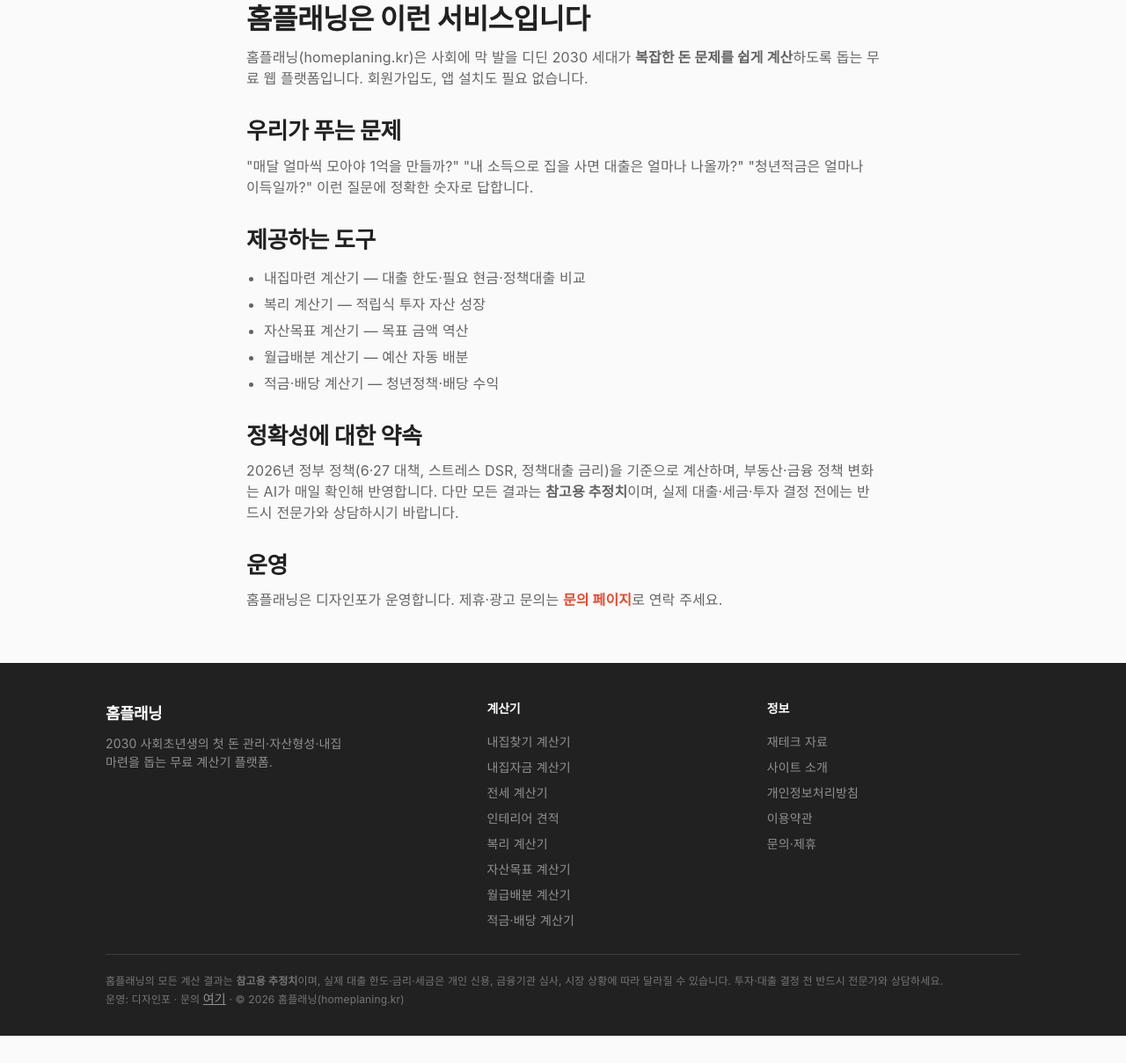
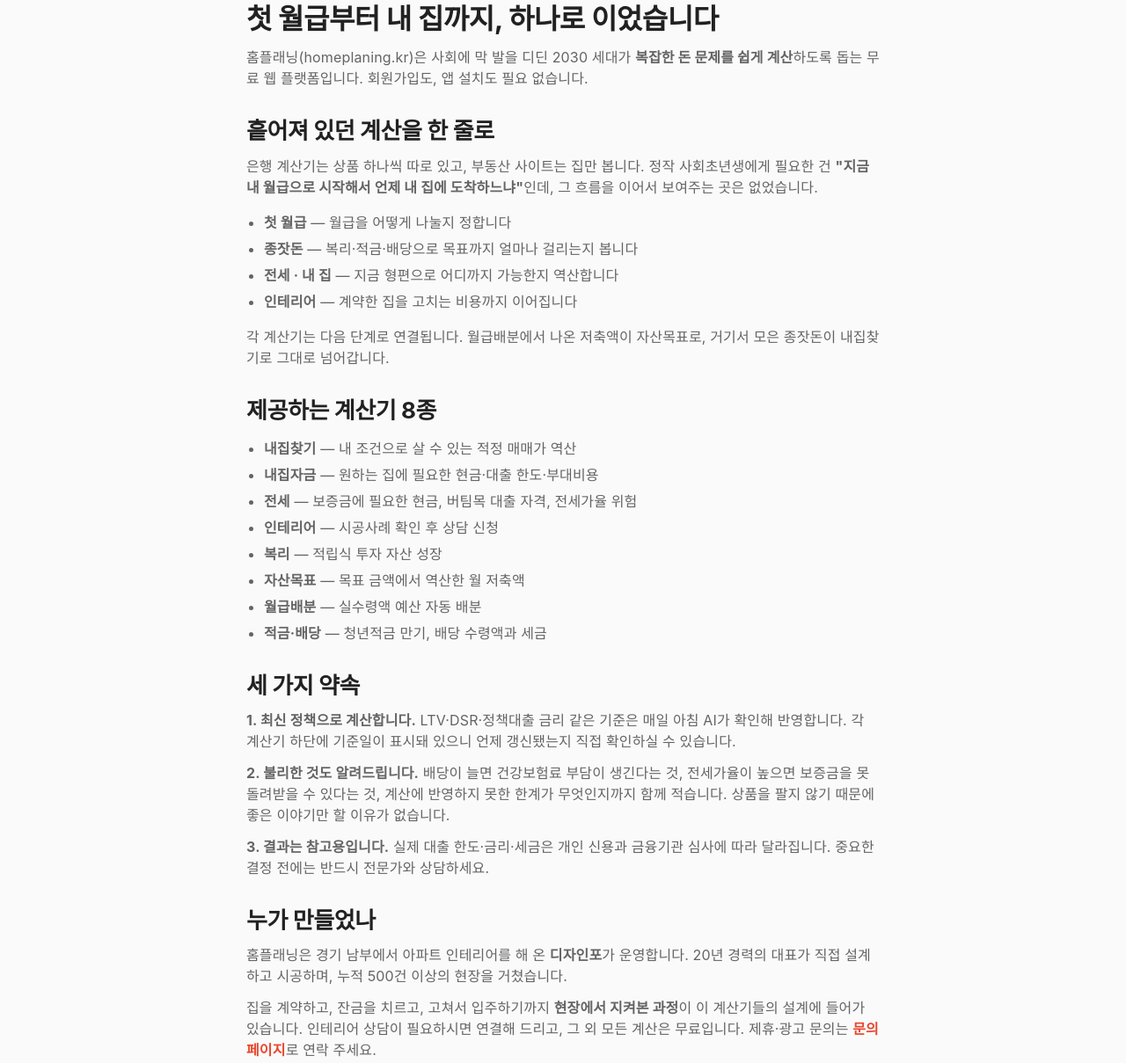
Before and after one commit to lnk111/homeplaning, a website: page about.html in a window 1280 px wide. Shown: the part 126-1335 px from the top of the page at 88% size. Before the commit the page ends 1304 px from the top, so only its background shows below. Drawn offline with Linux system fonts and the light colour scheme; a web font is replaced by a local one.

Commit message:
docs: 브랜드 분석을 반영해 about 페이지·홈 히어로 문구 개선
홈 히어로 리드:
기능 나열('복리부터 월급 배분, 자산 목표...')을 걷어내고
차별점인 '여정 연결'을 앞세움 — '월급 나누는 법부터 전세·내 집 마련까지,
흩어져 있던 계산을 한 줄로 이었습니다'

about 페이지 전면 개편:
- h1을 '홈플래닝은 이런 서비스입니다' → '첫 월급부터 내 집까지, 하나로 이었습니다'
- '흩어져 있던 계산을 한 줄로' 섹션 신설 — 첫월급→종잣돈→전세·내집→인테리어
  4단계와 계산기 간 연결 구조를 명시
- 계산기 목록 5종 → 8종으로 갱신(전세·인테리어 누락분 포함)
- '세 가지 약속' 신설 — 최신 정책 반영, 불리한 것도 안내, 참고용 명시.
  건보료·전세가율 경고처럼 실제 구현된 사례를 근거로 제시
- '운영: 디자인포' 한 줄을 '누가 만들었나' 섹션으로 확장.
  20년 경력·누적 500건 현장 경험을 신뢰 근거로 쓰고,
  인테리어 상담이 수익원임을 명시해 수익 구조를 투명하게 공개
- title·description도 새 포지셔닝에 맞춰 수정

```diff
--- a/about.html
+++ b/about.html
@@ -3,8 +3,8 @@
 <head>
   <meta charset="UTF-8" />
   <meta name="viewport" content="width=device-width, initial-scale=1.0" />
-  <title>사이트 소개 | 홈플래닝</title>
-  <meta name="description" content="홈플래닝은 2030 사회초년생의 돈 관리·자산형성·내집마련을 돕는 무료 계산기 플랫폼입니다." />
+  <title>사이트 소개 | 첫 월급부터 내 집까지 — 홈플래닝</title>
+  <meta name="description" content="첫 월급 관리부터 전세·내집마련까지 하나로 이어지는 무료 계산기 8종. 최신 정책을 매일 반영하고, 불리한 조건까지 함께 알려드립니다." />
   <link rel="canonical" href="https://homeplaning.kr/about.html" />
   <link rel="stylesheet" href="assets/css/style.css" />
 </head>
@@ -13,22 +13,49 @@
   <main class="wrap" style="padding-top:40px">
     <div class="prose">
       <div class="eyebrow">사이트 소개</div>
-      <h1 style="color:var(--navy)">홈플래닝은 이런 서비스입니다</h1>
-      <p>홈플래닝(homeplaning.kr)은 사회에 막 발을 디딘 2030 세대가 <strong>복잡한 돈 문제를 쉽게 계산</strong>하도록 돕는 무료 웹 플랫폼입니다. 회원가입도, 앱 설치도 필요 없습니다.</p>
-      <h2>우리가 푸는 문제</h2>
-      <p>"매달 얼마씩 모아야 1억을 만들까?" "내 소득으로 집을 사면 대출은 얼마나 나올까?" "청년적금은 얼마나 이득일까?" 이런 질문에 정확한 숫자로 답합니다.</p>
-      <h2>제공하는 도구</h2>
+      <h1 style="color:var(--navy)">첫 월급부터 내 집까지, 하나로 이었습니다</h1>
+      <p>홈플래닝(homeplaning.kr)은 사회에 막 발을 디딘 2030 세대가 <strong>복잡한 돈 문제를 쉽게 계산</strong>하도록 돕는
+      무료 웹 플랫폼입니다. 회원가입도, 앱 설치도 필요 없습니다.</p>
+
+      <h2>흩어져 있던 계산을 한 줄로</h2>
+      <p>은행 계산기는 상품 하나씩 따로 있고, 부동산 사이트는 집만 봅니다. 정작 사회초년생에게 필요한 건
+      <strong>"지금 내 월급으로 시작해서 언제 내 집에 도착하느냐"</strong>인데, 그 흐름을 이어서 보여주는 곳은 없었습니다.</p>
       <ul>
-        <li>내집마련 계산기 — 대출 한도·필요 현금·정책대출 비교</li>
-        <li>복리 계산기 — 적립식 투자 자산 성장</li>
-        <li>자산목표 계산기 — 목표 금액 역산</li>
-        <li>월급배분 계산기 — 예산 자동 배분</li>
-        <li>적금·배당 계산기 — 청년정책·배당 수익</li>
+        <li><strong>첫 월급</strong> — 월급을 어떻게 나눌지 정합니다</li>
+        <li><strong>종잣돈</strong> — 복리·적금·배당으로 목표까지 얼마나 걸리는지 봅니다</li>
+        <li><strong>전세 · 내 집</strong> — 지금 형편으로 어디까지 가능한지 역산합니다</li>
+        <li><strong>인테리어</strong> — 계약한 집을 고치는 비용까지 이어집니다</li>
       </ul>
-      <h2>정확성에 대한 약속</h2>
-      <p>2026년 정부 정책(6·27 대책, 스트레스 DSR, 정책대출 금리)을 기준으로 계산하며, 부동산·금융 정책 변화는 AI가 매일 확인해 반영합니다. 다만 모든 결과는 <strong>참고용 추정치</strong>이며, 실제 대출·세금·투자 결정 전에는 반드시 전문가와 상담하시기 바랍니다.</p>
-      <h2>운영</h2>
-      <p>홈플래닝은 디자인포가 운영합니다. 제휴·광고 문의는 <a href="contact.html" style="color:var(--accent);font-weight:700">문의 페이지</a>로 연락 주세요.</p>
+      <p>각 계산기는 다음 단계로 연결됩니다. 월급배분에서 나온 저축액이 자산목표로, 거기서 모은 종잣돈이 내집찾기로
+      그대로 넘어갑니다.</p>
+
+      <h2>제공하는 계산기 8종</h2>
+      <ul>
+        <li><strong>내집찾기</strong> — 내 조건으로 살 수 있는 적정 매매가 역산</li>
+        <li><strong>내집자금</strong> — 원하는 집에 필요한 현금·대출 한도·부대비용</li>
+        <li><strong>전세</strong> — 보증금에 필요한 현금, 버팀목 대출 자격, 전세가율 위험</li>
+        <li><strong>인테리어</strong> — 시공사례 확인 후 상담 신청</li>
+        <li><strong>복리</strong> — 적립식 투자 자산 성장</li>
+        <li><strong>자산목표</strong> — 목표 금액에서 역산한 월 저축액</li>
+        <li><strong>월급배분</strong> — 실수령액 예산 자동 배분</li>
+        <li><strong>적금·배당</strong> — 청년적금 만기, 배당 수령액과 세금</li>
+      </ul>
+
+      <h2>세 가지 약속</h2>
+      <p><strong>1. 최신 정책으로 계산합니다.</strong> LTV·DSR·정책대출 금리 같은 기준은 매일 아침 AI가 확인해
+      반영합니다. 각 계산기 하단에 기준일이 표시돼 있으니 언제 갱신됐는지 직접 확인하실 수 있습니다.</p>
+      <p><strong>2. 불리한 것도 알려드립니다.</strong> 배당이 늘면 건강보험료 부담이 생긴다는 것, 전세가율이 높으면
+      보증금을 못 돌려받을 수 있다는 것, 계산에 반영하지 못한 한계가 무엇인지까지 함께 적습니다. 상품을 팔지 않기 때문에
+      좋은 이야기만 할 이유가 없습니다.</p>
+      <p><strong>3. 결과는 참고용입니다.</strong> 실제 대출 한도·금리·세금은 개인 신용과 금융기관 심사에 따라
+      달라집니다. 중요한 결정 전에는 반드시 전문가와 상담하세요.</p>
+
+      <h2>누가 만들었나</h2>
+      <p>홈플래닝은 경기 남부에서 아파트 인테리어를 해 온 <strong>디자인포</strong>가 운영합니다.
+      20년 경력의 대표가 직접 설계하고 시공하며, 누적 500건 이상의 현장을 거쳤습니다.</p>
+      <p>집을 계약하고, 잔금을 치르고, 고쳐서 입주하기까지 <strong>현장에서 지켜본 과정</strong>이 이 계산기들의 설계에
+      들어가 있습니다. 인테리어 상담이 필요하시면 연결해 드리고, 그 외 모든 계산은 무료입니다.
+      제휴·광고 문의는 <a href="contact.html" style="color:var(--accent);font-weight:700">문의 페이지</a>로 연락 주세요.</p>
     </div>
   </main>
   <div id="app-footer"></div>
```
Also changed, not shown: index.html (+2 -3 lines).
